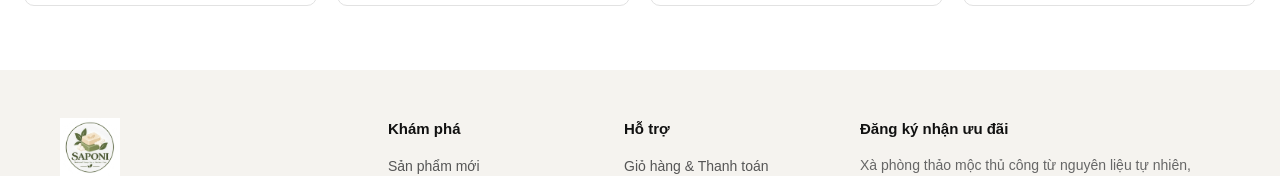
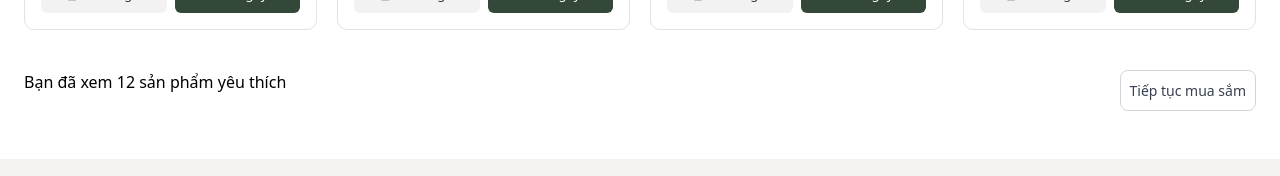
Before and after one commit to 23130087-AnhHan/FrontEnd_BanXaPhong, a React (Vite) app: page /hobby in a window 1280 px wide. Shown: the part 1428-1604 px from the top of the page. Built offline with nearby package versions, Linux system fonts and the light colour scheme.

Commit message:
feat: thêm tất cả button, content còn thiếu và tính toán sản phẩm trang hobby

```diff
--- /dev/null
+++ b/src/pages/HobbyProduct/HobbyProduct.css
@@ -0,0 +1,27 @@
+.hobby-container {
+    max-width: 1320px;
+    margin: 24px auto;
+}
+
+.bot-hobby {
+    display: flex;
+    flex-direction: row;
+    justify-content: space-between;
+}
+
+.bot-content {
+    font-weight: lighter;
+    font-family: inherit;
+}
+
+.btn-filter-reset {
+    flex: 1;
+    padding: 9px 9px;
+    background: #ffffff;
+    border: 1px solid #d1d5db;
+    border-radius: 8px;
+    font-size: 14px;
+    font-weight: 500;
+    color: #374151;
+    cursor: pointer;
+}
--- a/src/pages/HobbyProduct/HobbyProduct.tsx
+++ b/src/pages/HobbyProduct/HobbyProduct.tsx
@@ -4,16 +4,18 @@ import SelectSort from "../ProductFilter/components/Select"
 import ProductList from "../../components/ProductList"
 import { selectSort } from "../OfferPro/OfferProducts"
 import { products } from "../ProductFilter/ProFilter"
+import './HobbyProduct.css'
 
 const Sort = selectSort
 const hobbyPro = products;
 
 export default function HobbyProduct() {
     return (
-        <div>
+        <div className="hobby-container">
             <HomeTitle content={{ badge: 'Lưu giữ những sản phẩm dịu lành bạn yêu thích và mua sắm bất cứ khi nào bạn muốn', title: 'Sản phẩm ưu thích' }} />
 
             <div className="offer-bar">
+                <div>{hobbyPro.length} sản phẩm đã lưu</div>
                 <div className="offer-sort">
                     <span className="sort-label">Sắp xếp:</span>
                     <SelectSort content={Sort} />
@@ -22,6 +24,12 @@ export default function HobbyProduct() {
             <ProductList
                 products={hobbyPro}
             />
-        </div>
+            <div className="bot-hobby">
+                <span className="bot-content">Bạn đã xem {hobbyPro.length} sản phẩm yêu thích</span>
+                <div>
+                    <button className="btn-filter-reset">Tiếp tục mua sắm</button>
+                </div>
+            </div>
+        </div >
     )
 }
```
